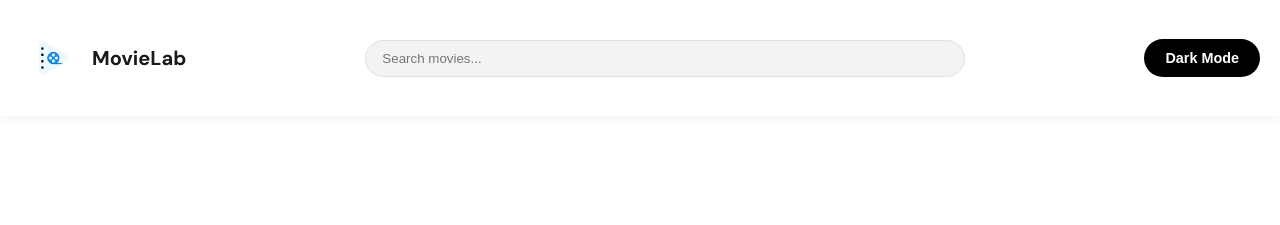
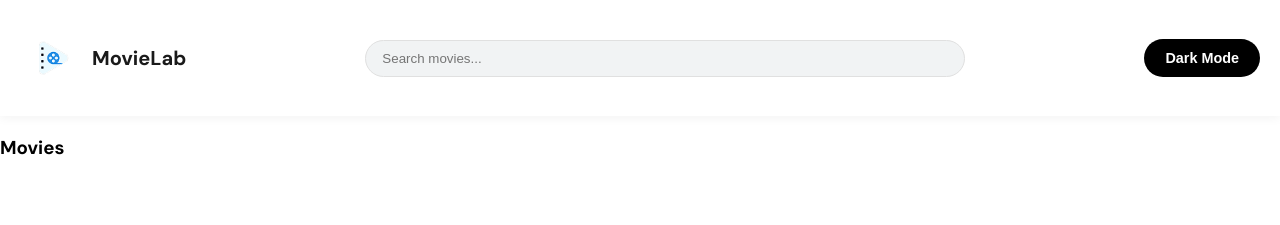
Before and after one commit to Lanssii/react-movie-app, a React (Vite) app: page / in a window 1280 px wide. Shown: the top 225 px of the page. Built offline with nearby package versions, Linux system fonts and the light colour scheme.

Commit message:
feat: add MovieSection component

```diff
--- a/src/App.jsx
+++ b/src/App.jsx
@@ -1,11 +1,13 @@
 import "./App.css";
 import Header from "./Components/Header/Header.jsx";
+import MovieSection from "./Components/MovieSection/MovieSection.jsx";
 import logo from "./assets/logo.png";
 
 function App() {
   return (
     <>
       <Header imgLogo={logo} title="MovieLab" />
+      <MovieSection />
     </>
   );
 }
--- /dev/null
+++ b/src/Components/MovieSection/MovieSection.jsx
@@ -0,0 +1,11 @@
+import "./MovieSection.css";
+
+function MovieSection() {
+  return (
+    <>
+      <h3>Movies</h3>
+    </>
+  );
+}
+
+export default MovieSection;
```
Also changed, not shown: src/Components/MovieSection/MovieSection.css (added).
